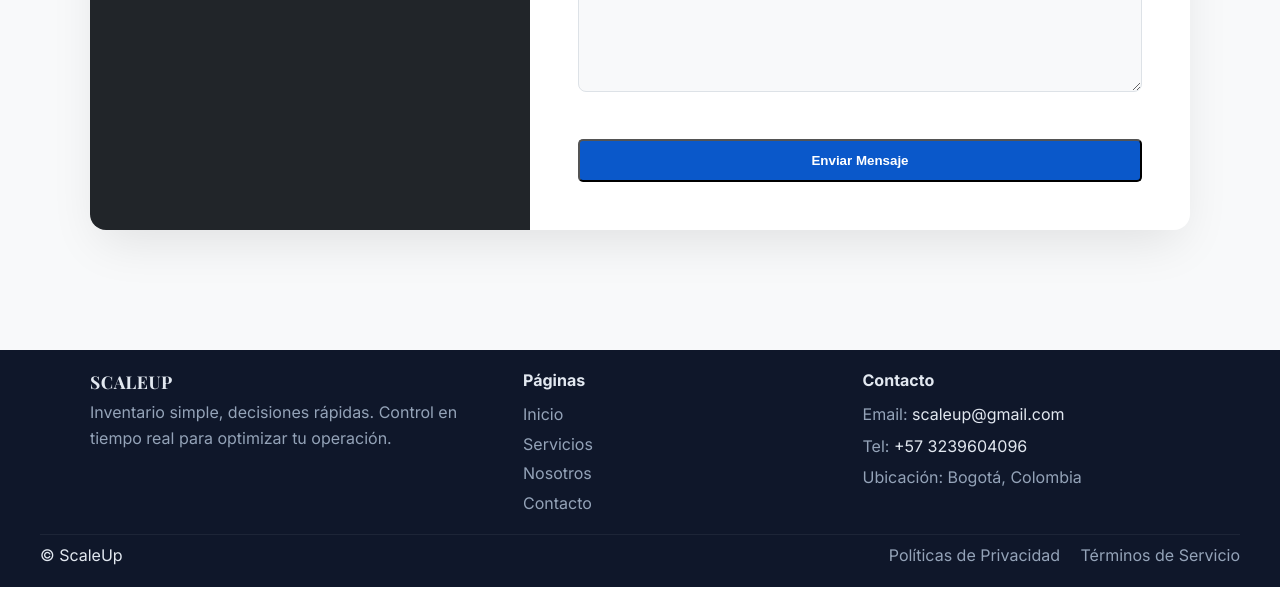
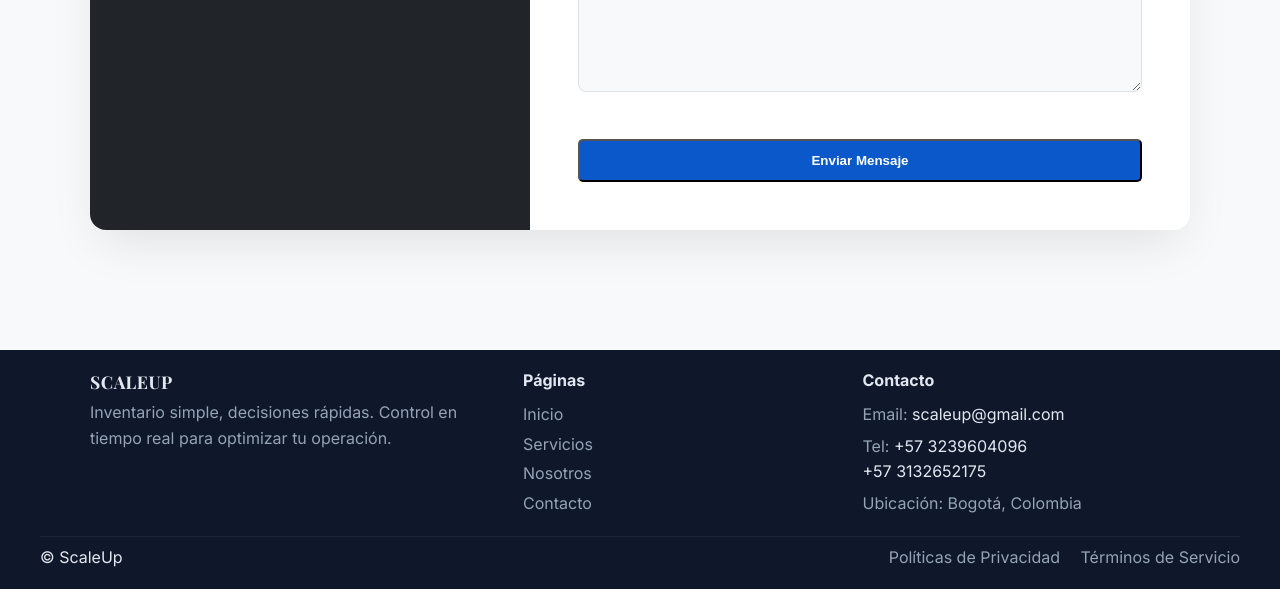
Before and after one commit to SamuelPacheco29/ScaleUp-Website, a plain HTML site: page contacto.html in a window 1280 px wide. Shown: the part 641-1230 px from the top of the page. Drawn offline with nearby package versions, Linux system fonts and the light colour scheme.

Commit message:
Add files via upload

```diff
--- a/contacto.html
+++ b/contacto.html
@@ -88,7 +88,7 @@
                 <h4>Contacto</h4>
                 <ul class="contact-list">
                     <li>Email: <a href="mailto:contacto@scaleup.com">scaleup@gmail.com</a></li>
-                    <li>Tel: <a href="tel:+11234567890">+57 3239604096</a></li>
+                    <li>Tel: <a href="tel:+11234567890">+57 3239604096</a><br><a href="tel:+11234567890">+57 3132652175</a> </li>
                     <li>Ubicación: Bogotá, Colombia</li>
                 </ul>
             </div>
```
